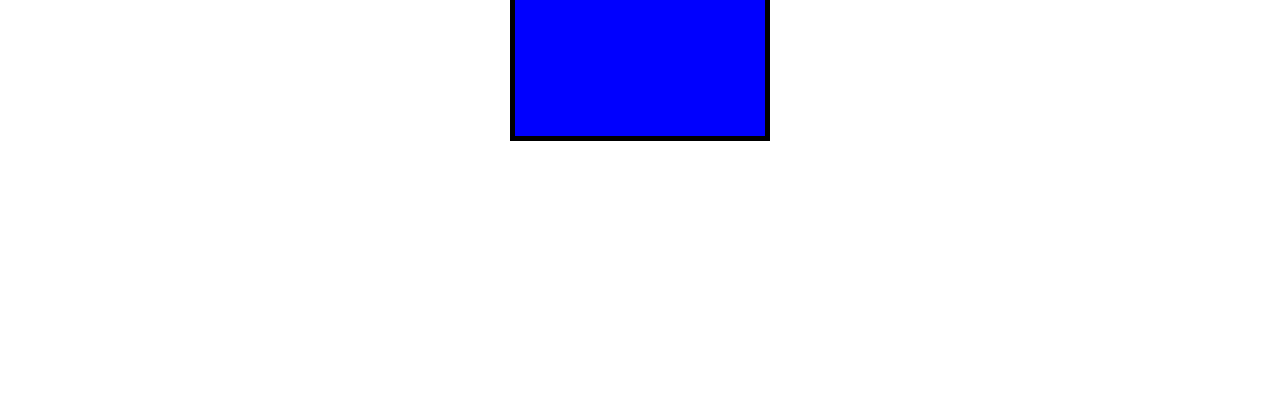
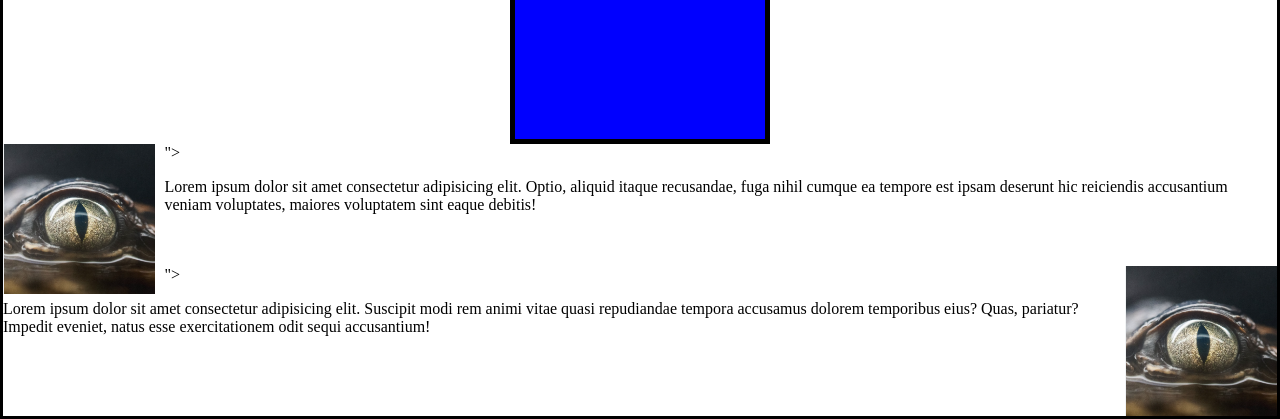
Before and after one commit to Jotaerri17/Html-e-CSS, a plain HTML site: page website/page13.html in a window 1280 px wide. Shown: the part 459-878 px from the top of the page. Before the commit the page ends 800 px from the top, so only its background shows below. Drawn offline with Linux system fonts and the light colour scheme.

Commit message:
atualizações

```diff
--- a/style/style5.css
+++ b/style/style5.css
@@ -15,3 +15,15 @@ body{
 #box2{
     background-color: blue;
 }
+#img1{
+    float: left;
+    margin-right: 10px;
+}
+#img2{
+    float: right;
+    margin-left: 10px;
+}
+body{
+    border: 3px solid black;
+    display: flow-root;
+}
--- a/website/page13.html
+++ b/website/page13.html
@@ -8,9 +8,20 @@
 </head>
 <body>
     <!-- margins=space around an element-->
+    <!-- float = alolows other elements to flow around it -->
      <h1>Jotaerri</h1>
 
     <div class=box id="box1">Box 1</div>
     <div class=box id="box2">Box 2</div>
+
+    <img src="/imagens/glimpse.png" id="img1"  height=150px>">
+
+    <p>Lorem ipsum dolor sit amet consectetur adipisicing elit. Optio, aliquid itaque recusandae, fuga nihil cumque ea tempore est ipsam deserunt hic reiciendis accusantium veniam voluptates, maiores voluptatem sint eaque debitis!</p>
+    <br> <br>
+    <img src="/imagens/glimpse.png" id="img2"  height=150px>">
+
+    <p>Lorem ipsum dolor sit amet consectetur adipisicing elit. Suscipit modi rem animi vitae quasi repudiandae tempora accusamus dolorem temporibus eius? Quas, pariatur? Impedit eveniet, natus esse exercitationem odit sequi accusantium!</p>
+
+
 </body>
 </html>
```
Also changed, not shown: website/page14.html (+21 -0 lines).
